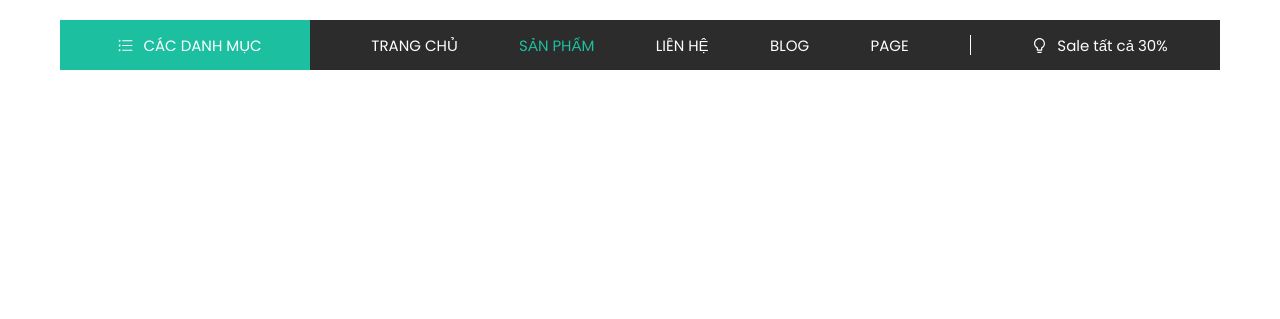
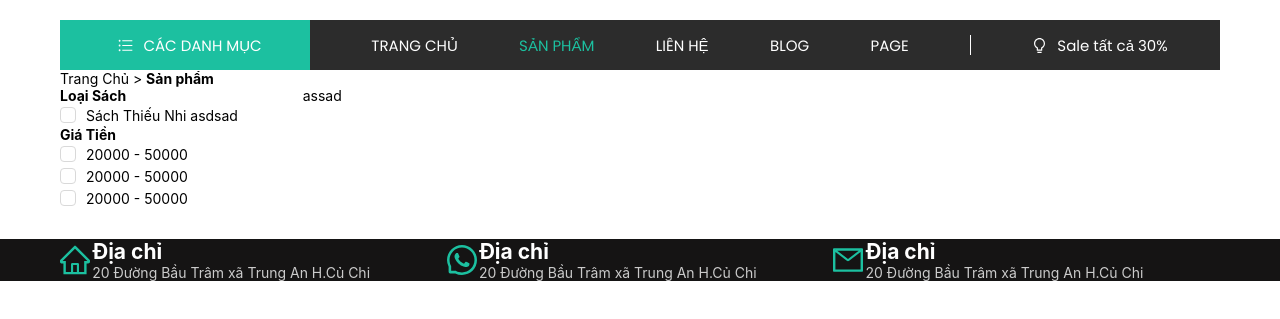
Before and after one commit to TranVanTri202/book-store-app, a React (Create React App) app in the folder client/: page /products in a window 1280 px wide. Shown: the part 373-692 px from the top of the page. Built offline with nearby package versions, Linux system fonts and the light colour scheme.

Commit message:
add page Product and index.ts Server

```diff
--- a/client/src/user/Route/DefaultLayout.tsx
+++ b/client/src/user/Route/DefaultLayout.tsx
@@ -1,3 +1,4 @@
+import ContactBottom from "../components/Footer/ContactBottom";
 import HeaderMiddle from "../components/HeadderMiddle/HeaderMiddle";
 import HeaderTop from "../components/HeaderTop/HeaderTop";
 import Navbar from "../components/Navbar/Navbar";
@@ -13,6 +14,7 @@ const DefaultLayout: React.FC<children> = ({ children }) => {
       <HeaderMiddle />
       <Navbar />
       <div className="">{children}</div>
+      <ContactBottom />
     </div>
   );
 };
--- a/client/src/user/components/Footer/ContactBottom.css
+++ b/client/src/user/components/Footer/ContactBottom.css
@@ -6,3 +6,16 @@
   right: 0;
   padding: 0 60px;
 }
+
+.icon-footer {
+  color: var(--color-main) !important;
+  font-size: 30px;
+}
+
+.footer h2 {
+  color: #fff;
+}
+
+.footer p {
+  color: rgb(203, 203, 203);
+}
--- a/client/src/user/components/Footer/ContactBottom.tsx
+++ b/client/src/user/components/Footer/ContactBottom.tsx
@@ -1,29 +1,52 @@
-import { MailOutlined } from "@ant-design/icons";
+import {
+  MailOutlined,
+  WhatsAppOutlined,
+  HomeOutlined,
+} from "@ant-design/icons";
 import "./ContactBottom.css";
+import { Row, Col } from "antd";
 const ContactBottom = () => {
   return (
     <>
       <div className="footer">
-        <div className="information-footer">
-          <div className="address">
-            <div className="icon-address"></div>
-            <div className="text-address">
-              <p>Địa chỉ</p>
-              <span>20/4 Đường Nguyễn Kim Cương ấp 2a Củ Chi</span>
-            </div>
-          </div>
-          <div className="phone">
-            <div className="icon-phone"></div>
-            <div className="text-phone">
-              <p>Số điện thoại</p>
-              <span>0387653312</span>
-            </div>
-          </div>
-          <div className="mail">
-            <div className="icon-mail"></div>
-            <div className="text-mail"></div>
-          </div>
-        </div>
+        <Row justify="space-between">
+          <Col span={8}>
+            <Row align="middle">
+              <Col span={2} className="icon-footer">
+                {" "}
+                <HomeOutlined />
+              </Col>
+              <Col>
+                <h2>Địa chỉ</h2>
+                <p>20 Đường Bầu Trâm xã Trung An H.Củ Chi</p>
+              </Col>
+            </Row>
+          </Col>
+          <Col span={8}>
+            <Row align="middle">
+              <Col span={2} className="icon-footer">
+                {" "}
+                <WhatsAppOutlined />
+              </Col>
+              <Col>
+                <h2>Địa chỉ</h2>
+                <p>20 Đường Bầu Trâm xã Trung An H.Củ Chi</p>
+              </Col>
+            </Row>
+          </Col>
+          <Col span={8}>
+            <Row align="middle">
+              <Col span={2} className="icon-footer">
+                {" "}
+                <MailOutlined />
+              </Col>
+              <Col>
+                <h2>Địa chỉ</h2>
+                <p>20 Đường Bầu Trâm xã Trung An H.Củ Chi</p>
+              </Col>
+            </Row>
+          </Col>
+        </Row>
       </div>
     </>
   );
--- /dev/null
+++ b/client/src/user/components/ListMenu/ListMenu.css
@@ -0,0 +1,11 @@
+.checkbox-container {
+  display: flex;
+  align-items: center;
+}
+
+.checkbox-container .ant-checkbox-wrapper {
+  margin-right: 10px; /* Tạo khoảng cách giữa checkbox và label */
+}
+
+.list-menu h4 {
+}
--- /dev/null
+++ b/client/src/user/components/ListMenu/ListMenu.tsx
@@ -0,0 +1,32 @@
+import React from "react";
+import { Checkbox } from "antd";
+import "../../components/ListMenu/ListMenu.css";
+
+const ListMenu = () => {
+  return (
+    <>
+      <div className="list-menu">
+        <h4>Loại Sách</h4>
+        <div className="checkbox-container">
+          <Checkbox className="abc" id="sachthieunhi" />
+          <label htmlFor="sachthieunhi">Sách Thiếu Nhi asdsad</label>
+        </div>
+        <h4>Giá Tiền</h4>
+        <div className="checkbox-container">
+          <Checkbox id="sachthieunhi" />
+          <label htmlFor="sachthieunhi">20000 - 50000</label>
+        </div>
+        <div className="checkbox-container">
+          <Checkbox id="sachthieunhi" />
+          <label htmlFor="sachthieunhi">20000 - 50000</label>
+        </div>
+        <div className="checkbox-container">
+          <Checkbox id="sachthieunhi" />
+          <label htmlFor="sachthieunhi">20000 - 50000</label>
+        </div>
+      </div>
+    </>
+  );
+};
+
+export default ListMenu;
--- a/client/src/user/components/Navbar/Navbar.tsx
+++ b/client/src/user/components/Navbar/Navbar.tsx
@@ -29,7 +29,7 @@ const Navbar = () => {
         </div>
         <div className="choose">
           <ul>
-            <NavLink to="/home" className="nav-link">
+            <NavLink to="/" className="nav-link">
               {" "}
               <li>Trang chủ</li>{" "}
             </NavLink>
--- a/client/src/user/pages/Home.tsx
+++ b/client/src/user/pages/Home.tsx
@@ -12,7 +12,6 @@ const Home = () => {
       <Seller />
       <NewBook />
       <Blog />
-      <ContactBottom />
     </>
   );
 };
--- a/client/src/user/pages/Product.tsx
+++ b/client/src/user/pages/Product.tsx
@@ -1,5 +1,26 @@
+import { Row, Col } from "antd/";
+import ListMenu from "../components/ListMenu/ListMenu";
 const Product = () => {
-  return <></>;
+  return (
+    <>
+      <div className="directional">
+        <Row>
+          <Col>
+            Trang Chủ &#62; <b>Sản phẩm</b>
+          </Col>
+        </Row>
+      </div>
+      <div className="content-product">
+        <Row gutter={5}>
+          <Col span={5}>
+            {" "}
+            <ListMenu />
+          </Col>
+          <Col span={19}>assad</Col>
+        </Row>
+      </div>
+    </>
+  );
 };
 
 export default Product;
```
Also changed, not shown: 2 other files (tests, documents, lock files or other folders).
